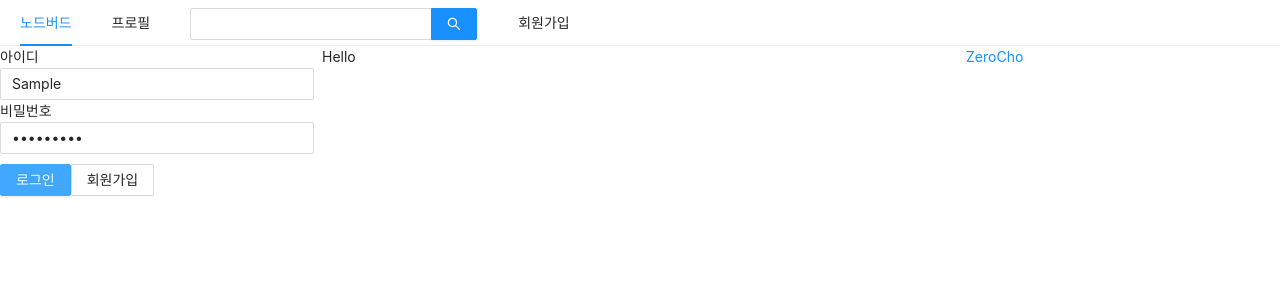
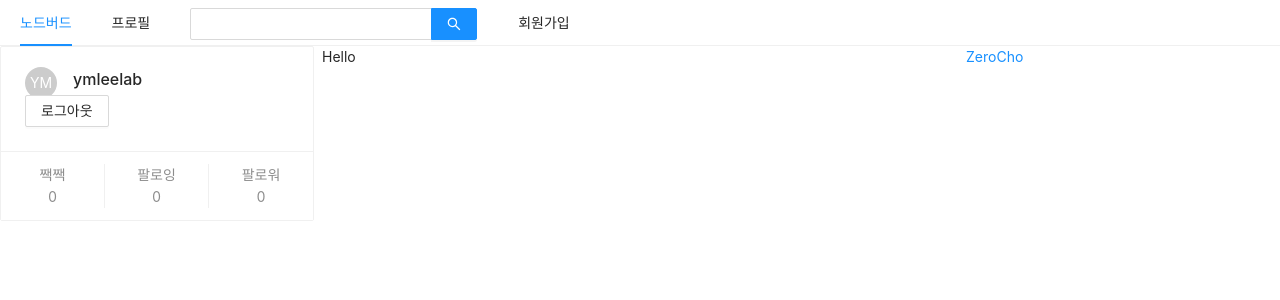
Before and after one commit to ymleelab/Toy-Nodebird-SNS, a Next.js app: page / in a window 1280 px wide. Both pictures are taken after typing "Sample", "Sample123" into the empty fields and a click on the button "로그인". Shown: the top 300 px of the page. Built offline with nearby package versions, Linux system fonts and the light colour scheme.

Commit message:
Add section1 antd 사용해 SNS 화면 만들기 -2

```diff
--- a/components/AppLayout.js
+++ b/components/AppLayout.js
@@ -3,13 +3,18 @@
 import PropTypes from 'prop-types';
 import Link from 'next/link';
 import { Input, Menu, Row, Col } from 'antd';
-
+import styled from 'styled-components';
 import UserProfile from '../components/UserProfile';
 import LoginForm from '../components/LoginForm';
 
+const SearchInput = styled(Input.Search)`
+    vertical-align: middle;
+`;
+
+
 const AppLayout = ( {children} ) => {
 
-    const [isLoggedIn, ssetIsLoggedIn] = useState(false);
+    const [isLoggedIn, setIsLoggedIn] = useState(false);
 
     return (
         <div>
@@ -21,7 +26,7 @@
                     <Link href="/profile"><a>프로필</a></Link>
                 </Menu.Item>
                 <Menu.Item>
-                    <Input.Search enterButton style={{ verticalAlign: 'middle'}} />
+                    <SearchInput enterButton />
                 </Menu.Item>
                 <Menu.Item>
                     <Link href="/signup"><a>회원가입</a></Link>
@@ -29,7 +34,7 @@
             </Menu>
             <Row gutter={8}>
                 <Col xs={24} md={6}>
-                    {isLoggedIn ? <UserProfile/> : <LoginForm />}
+                    {isLoggedIn ? <UserProfile setIsLoggedIn={setIsLoggedIn}/> : <LoginForm setIsLoggedIn={setIsLoggedIn} />}
                 </Col>
                 <Col xs={24} md={12}>
                     {children}
--- a/components/LoginForm.js
+++ b/components/LoginForm.js
@@ -1,4 +1,4 @@
-import React, { useState, useCallback } from 'react';
+import React, { useState, useCallback, useMemo } from 'react';
 import { Form, Input, Button } from 'antd';
 import Link from 'next/link';
 import styled from 'styled-components';
@@ -7,8 +7,12 @@
     margin-top: 10px;
 `;
 
+const FormWrapper = styled(Form)`
+    padding: 10px;
+`;
 
-const LoginForm = () => {
+
+const LoginForm = ({setIsLoggedIn}) => {
     const [id, setId] = useState('');
     const [password, setPassword] = useState('');
 
@@ -20,8 +24,15 @@
         setPassword(e.target.value);
     }, []);
 
+    //const style = useMemo(() => ({marginTop: 10}), []);
+
+    const onSubmitForm = useCallback(() => {
+        console.log(id, password);
+        setIsLoggedIn(true);
+    }, [id, password]);
+
     return (
-        <Form>
+        <FormWrapper onFinish={onSubmitForm}>
             <div>
                 <label htmlFor="user-id">아이디</label>
                 <br />
@@ -33,7 +44,7 @@
                 />
             </div>
             <div>
-                <label htmlFor="user-id">비밀번호</label>
+                <label htmlFor="user-password">비밀번호</label>
                 <br />
                 <Input
                     name="user-password"
@@ -51,7 +62,7 @@
                 >로그인</Button>
                 <Link href="/signup"><a><Button>회원가입</Button></a></Link>
             </ButtonWrapper>
-        </Form>
+        </FormWrapper>
     );
 }
 
--- a/components/UserProfile.js
+++ b/components/UserProfile.js
@@ -1,5 +1,26 @@
-const UserProfile = () => {
+import React, { useCallback } from 'react';
+import { Card, Avatar, Button } from 'antd';
 
+const UserProfile = ({ setIsLoggedIn }) => {
+    const onLogOut = useCallback(() => {
+        setIsLoggedIn(false);
+    }, []);
+
+    return (
+        <Card
+            actions={[
+                <div key="twit">짹짹<br/>0</div>,
+                <div key="followings">팔로잉<br/>0</div>,
+                <div key="followers">팔로워<br/>0</div>,
+            ]}
+        >
+            <Card.Meta
+                avatar={<Avatar>YM</Avatar>}
+                title="ymleelab"
+            />
+            <Button onClick={onLogOut}>로그아웃</Button>
+        </Card>
+    );
 }
 
 export default UserProfile;
```
